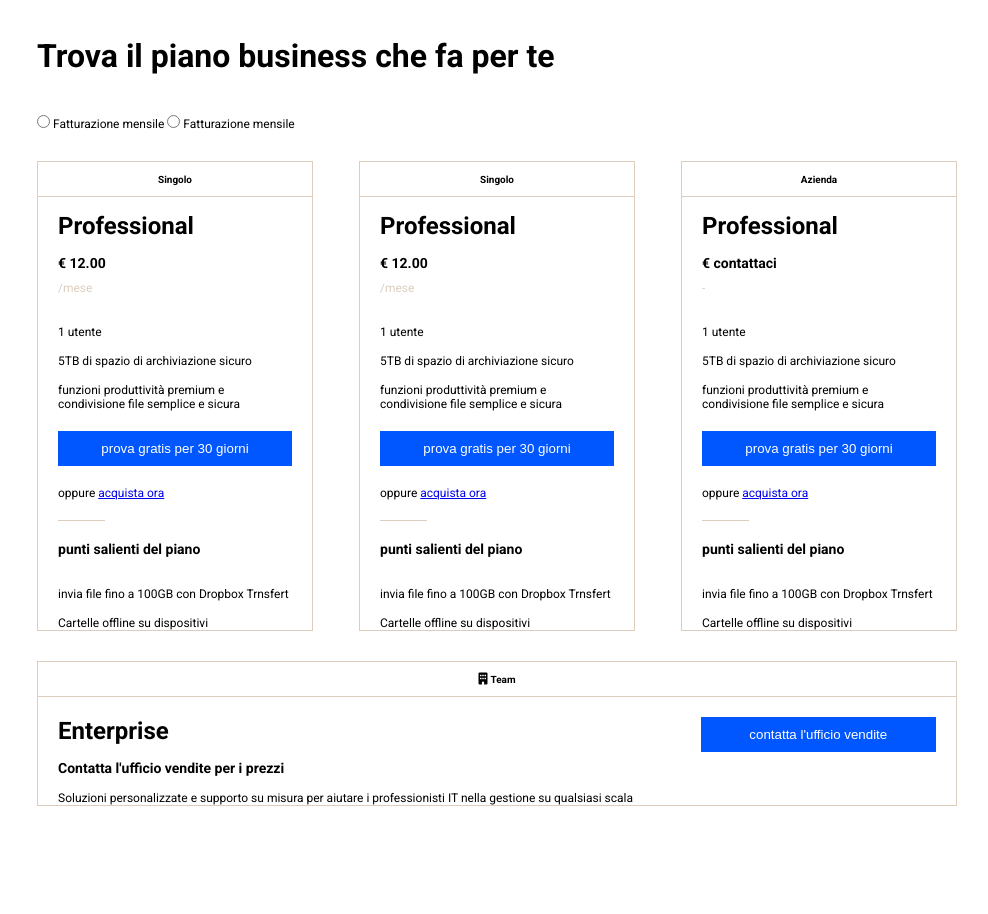
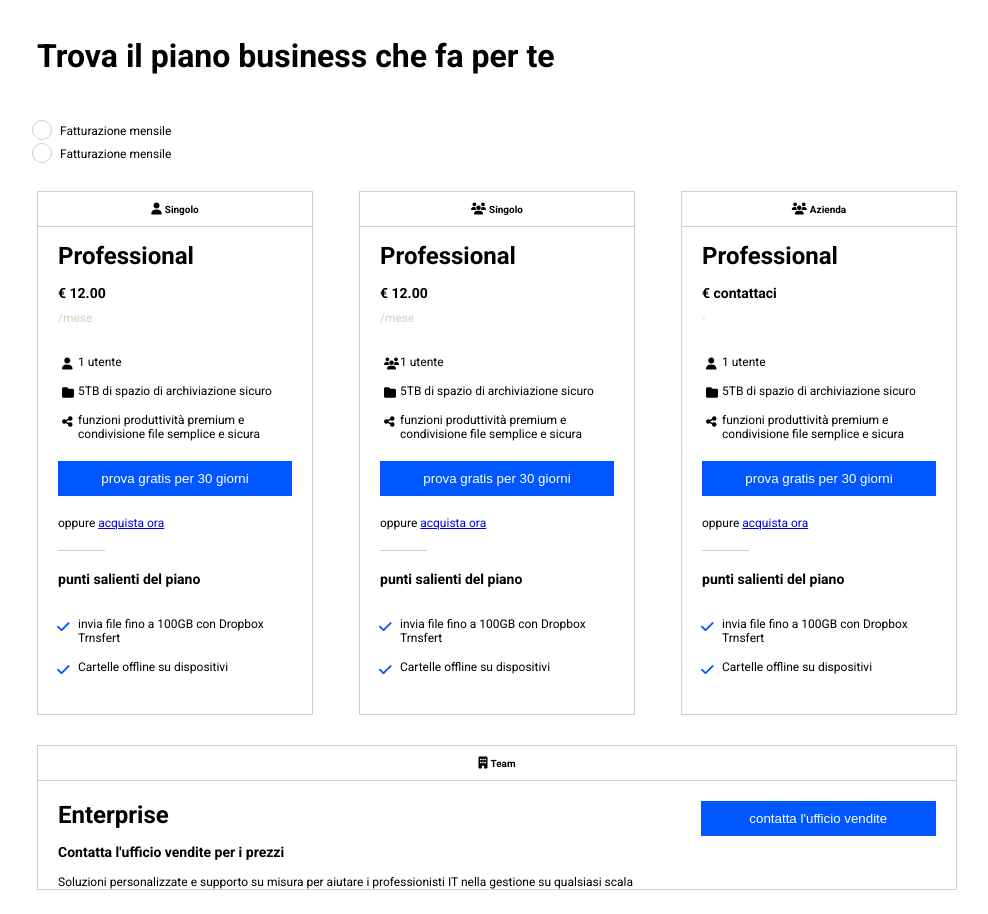
Before and after one commit to KellerMarika/htmlcss-dropbox, a plain HTML site: page index.html in a window 1280 px wide. Shown: the part 765-1679 px from the top of the page, without its empty margins (143-1131 px from the left). Drawn offline with Linux system fonts and the light colour scheme.

Commit message:
radio-style completed

```diff
--- a/index.html
+++ b/index.html
@@ -156,15 +156,24 @@
 
                     <!-- bottoni da stilizzare -----------------------------------placeolder!!!----------->
                     <div class="radio-btn">
-                        <span>
-                            <input type="radio" id="month" name="billing" value="monthly">
-                            <label for="month">Fatturazione mensile </label>
-                        </span>
-                        <span>
-                            <input type="radio" id="year" name="billing" value="annual">
-                            <label for="year">Fatturazione mensile </label>
-                        </span>
 
+                        <div class="">
+                            <label class="radiobutton-container" for="month">
+                                <!-- radio-button da stilizzare -->
+                                <input type="radio" id="month" name="billing" value="monthly">
+                                <span class="radio-mark"></span>
+                                Fatturazione mensile
+                            </label>
+                        </div>
+
+                        <div>
+                            <label for="year" class="radiobutton-container">
+                                <!-- radio-button da stilizzare -->
+                                <input type="radio" id="year" name="billing" value="annual">
+                                <span class="radio-mark"></span>
+                                Fatturazione mensile
+                            </label>
+                        </div>
                     </div>
                 </div>
                 <!-- body sezione---------------------------------->
@@ -176,6 +185,7 @@
 
                         <!-- card header -------------->
                         <div class="card_top-title">
+                            <i class="fa-solid fa-user"></i>
                             <h5>Singolo</h5>
                         </div>
 
@@ -233,6 +243,7 @@
 
                         <!-- card header ------------------------>
                         <div class="card_top-title">
+                            <i class="fa-solid fa-users"></i>
                             <h5>Singolo</h5>
                         </div>
 
@@ -290,6 +301,7 @@
 
                         <!-- card header ----------------------------->
                         <div class="card_top-title">
+                            <i class="fa-solid fa-users"></i>
                             <h5>Azienda</h5>
                         </div>
 
@@ -717,7 +729,7 @@
 
 
     <footer>
-        <div class="footer-container">
+        <div id="footer-container">
 
             <div class="row_20x5">
 
@@ -814,19 +826,10 @@
 </html>
 
 <!-- to do list:
-CSS:
-variabili
-classi
-spazi
 
 
-HTML
-id
-classi
-indentazione
 
 work:
-radiobutton style
 effect faq checkbox
 menu a tendina nav
 altra pagina html del sito
--- a/style/style.css
+++ b/style/style.css
@@ -32,13 +32,11 @@
 
     /* space */
     /*     --space_XS: */
-    --space_XS:5px;
+    --space_XS: 5px;
 
-    --space_S:15px;
+    --space_S: 15px;
     --space_2S: calc(var(--space_S)*2);
-    var(--space_2S)
-
-    --space_1-2M: calc(var(--spaceM)/2);
+    var(--space_2S) --space_1-2M: calc(var(--spaceM)/2);
     --space_M: 20px;
     --space_2M: calc(var(--space_M)*2);
     --space_4M: calc(var(--space_M)*4);
@@ -273,6 +271,7 @@ header article {
 #business-plan_section {
     /* relative <-- icon absolute */
     position: relative;
+
 }
 
 .section-body.row_30-30-30 {
@@ -285,6 +284,42 @@ header article {
 .card-container {
     padding-bottom: var(--space_2S);
 }
+
+/**********Radio-button**************/
+
+.radiobutton-container {
+    display: inline-block;
+    position: relative;
+    cursor: pointer;
+    padding-right: 40px;
+}
+
+.radiobutton-container input[type="radio"] {
+    opacity: 0;
+    cursor: pointer;
+    position: absolute;
+    transform: translatex(5px);
+}
+
+.radiobutton-container .radio-mark {
+    display: inline-block;
+    width: 20px;
+    aspect-ratio: 1 / 1;
+    border: 1px solid var(--secondary_brd_color);
+    border-radius: 50%;
+    transform: translateY(5px) translateX(-5px);
+}
+
+.radiobutton-container:hover input +.radio-mark {
+    background-color: var(--secondary_bg_color);
+}
+
+
+.radiobutton-container input:checked + .radio-mark {
+    background-color:white;
+    border: 7px solid #4880f0;
+}
+
 
 /*********card*********/
 
@@ -300,9 +335,8 @@ header article {
     text-align: center;
 }
 
-#business-plan_section h5{
+#business-plan_section h5 {
     display: inline-block;
-
 }
 
 .card-container,
@@ -337,30 +371,19 @@ header article {
     text-align: right;
 }
 
-/*__________________________icone________________________________ */
-/* devo chiedere se c'era un modo meno prolisso di scriverlo perchè è ripetitivo */
-/*
-.card_top-title::before,
+/*__________________________icone__________________________ */
+/* non lo farò mai più così ma non ho voglia di cambiarlo */
+
 .card li.users::before {
     content: "\f007";
     font-family: 'FontAwesome';
     transform: translateY(2px);
     position: absolute;
     left: 25px;
-
 }
 
-.advanced .card_top-title::before,
 .advanced li.users::before {
     content: "\f0c0";
-    font-family: 'FontAwesome';
-    transform: translateY(2px);
-    position: absolute;
-    left: 25px;
-}
-
-.enterprise .card_top-title::before {
-    content: "\f1ad";
     font-family: 'FontAwesome';
     transform: translateY(2px);
     position: absolute;
@@ -391,7 +414,16 @@ header article {
     transform: translateY(2px);
     position: absolute;
     left: var(--space_M);
-} */
+}
+
+.card li {
+    padding-left: var(--space_M);
+}
+
+.card-footer ul {
+    padding-bottom: var(--space_2M);
+
+}
 
 /**********PARTNERSHIP SECTION****************** */
 
@@ -422,20 +454,22 @@ header article {
 .col_40 {
     text-align: center;
 }
-section.bunner{
+
+section.bunner {
     padding-top: var(--space_2M);
 }
 
-#bunner_more-teams{
+#bunner_more-teams {
     margin-bottom: var(--space_4M);
 }
 
 #bunner_more-teams .title.tird-color h2 {
-    padding-bottom:0;
-    padding-top: var(--space_M) ;
+    padding-bottom: 0;
+    padding-top: var(--space_M);
     color: #61082b;
 }
-#bunner_more-teams .row_60-40{
+
+#bunner_more-teams .row_60-40 {
     padding-top: var(--space_2M);
 }
 
@@ -490,10 +524,10 @@ section.bunner{
 .maxi.square-content .main-wrap {
     position: absolute;
     width: 33.3%;
-   padding:var(--space_2S);
+    padding: var(--space_2S);
 }
 
-.main-wrap .divider{
+.main-wrap .divider {
     margin-top: var(--space_2S);
     margin-bottom: var(--space_2S);
 }
@@ -503,6 +537,7 @@ section.bunner{
     /* padding-bottom: calc(var(--space_M) *2); */
 
 }
+
 .square-content.university_of_florida>img {
     height: 10%;
 }
@@ -549,19 +584,20 @@ section.bunner{
 
 
 /*********** F.A.Q ***********************/
-#faq h4{
+#faq h4 {
     padding: var(--space_2S) 0;
     display: inline-block;
 }
-#faq input{
+
+#faq input {
     display: inline-block;
     position: relative;
     left: 35%;
     visibility: hidden;
 }
 
-#faq .faq-dropdown{
-    border-top: 1px solid  #605f6036;
+#faq .faq-dropdown {
+    border-top: 1px solid #605f6036;
     border-bottom: 1px solid #b3aaa3a1;
 }
 
@@ -577,7 +613,7 @@ visibility: hidden;
     position: absolute;
     visibility: visible;
     padding: var(--space_2S);
-    transform: translateX( calc( 0px - var(--space_2S))) translateY( calc( 0px - var(--space_2S)));
+    transform: translateX(calc(0px - var(--space_2S))) translateY(calc(0px - var(--space_2S)));
 }
 
 #faq input:checked::before {
@@ -585,10 +621,11 @@ visibility: hidden;
     font-family: 'FontAwesome';
     visibility: visible;
     padding: var(--space_2S);
-    transform: translateX( calc( 0px - var(--space_2S))) translateY( calc( 0px - var(--space_2S)));
+    transform: translateX(calc(0px - var(--space_2S))) translateY(calc(0px - var(--space_2S)));
 }
+
 .faq-dropdown label>input[type=checkbox]+.answer {
-    height:0px;
+    height: 0px;
     overflow: hidden;
 }
 
@@ -596,7 +633,7 @@ visibility: hidden;
     height: fit-content;
 }
 
-.answer-link{
+.answer-link {
     padding-top: 10px;
 }
 
@@ -607,7 +644,7 @@ footer {
     color: white;
 }
 
-.footer-container {
+#footer-container {
     width: var(--secondary_max-width);
     padding: var(--space_2S) 0;
     margin: auto;
```
Lines whose indentation alone changed are shown as unchanged.
